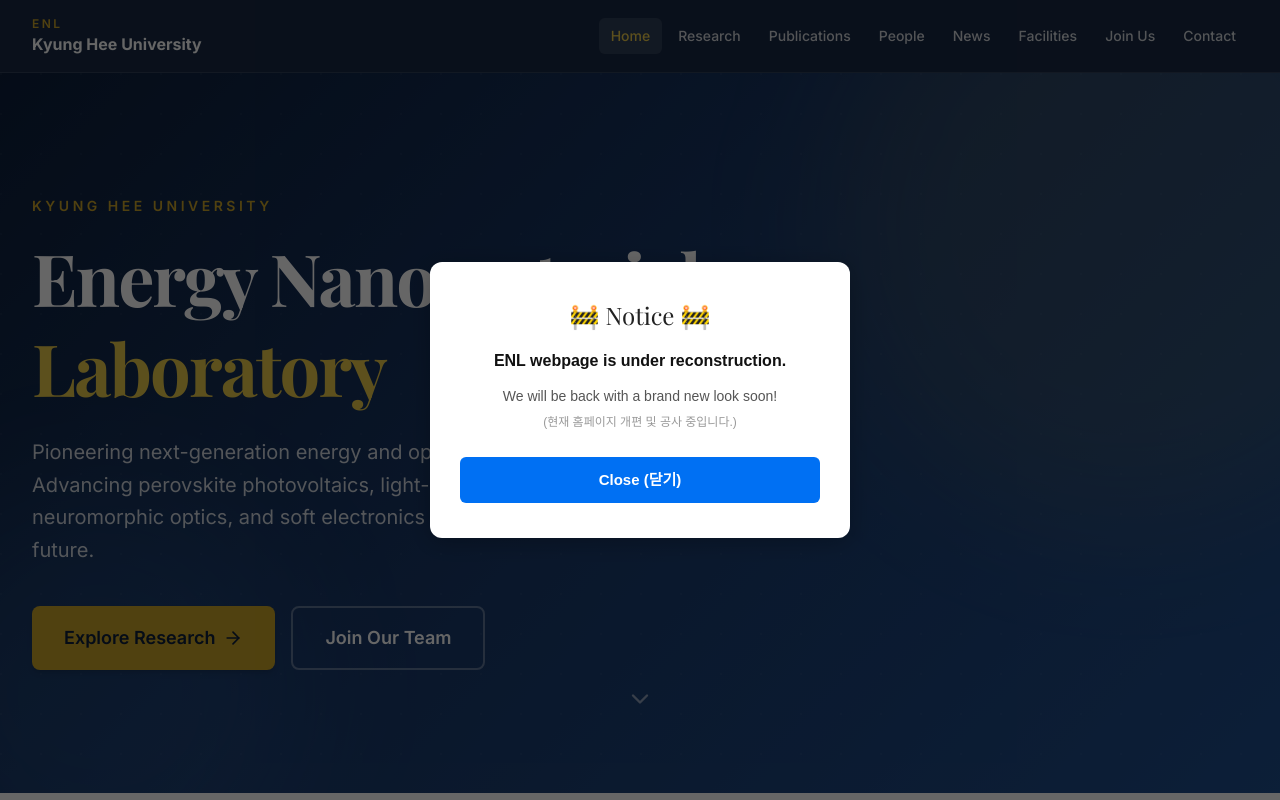
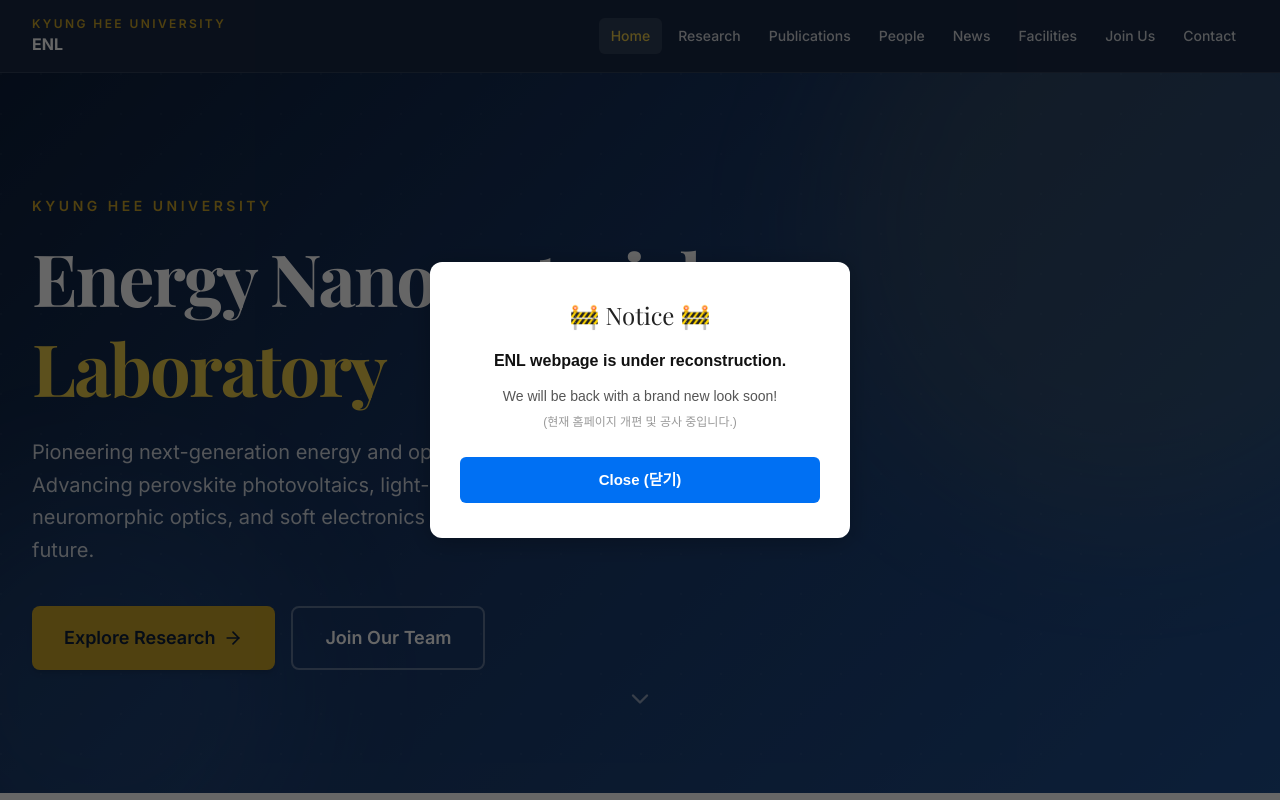
Before and after one commit to wodndwjd/ENL_KHU, a Next.js app: page / in a window 1280 px wide. Shown: the top 800 px of the page. Built offline with nearby package versions, Linux system fonts and the light colour scheme; a web font is replaced by a local one.

Commit message:
Update Header.tsx

```diff
--- a/components/layout/Header.tsx
+++ b/components/layout/Header.tsx
@@ -15,11 +15,13 @@
     <header className="sticky top-0 z-50 border-b border-white/10 bg-khu-navy/95 backdrop-blur-md">
       <div className="container-narrow flex items-center justify-between px-4 py-4 sm:px-6 lg:px-8">
         <Link href="/" className="group flex flex-col">
+          {/* 위쪽: Kyung Hee University (기존 ENL의 금색 & 작은 폰트 적용) */}
           <span className="text-xs font-semibold uppercase tracking-[0.2em] text-khu-gold">
+            {siteConfig.university}
+          </span>
+          {/* 아래쪽: ENL (기존 학교 이름의 흰색 & 큰 폰트 적용) */}
+          <span className="text-sm font-bold text-white transition-colors group-hover:text-khu-gold-light sm:text-base">
             {siteConfig.shortName}
-          </span>
-          <span className="text-sm font-bold text-white transition-colors group-hover:text-khu-gold-light sm:text-base">
-            {siteConfig.university}
           </span>
         </Link>
 
```
